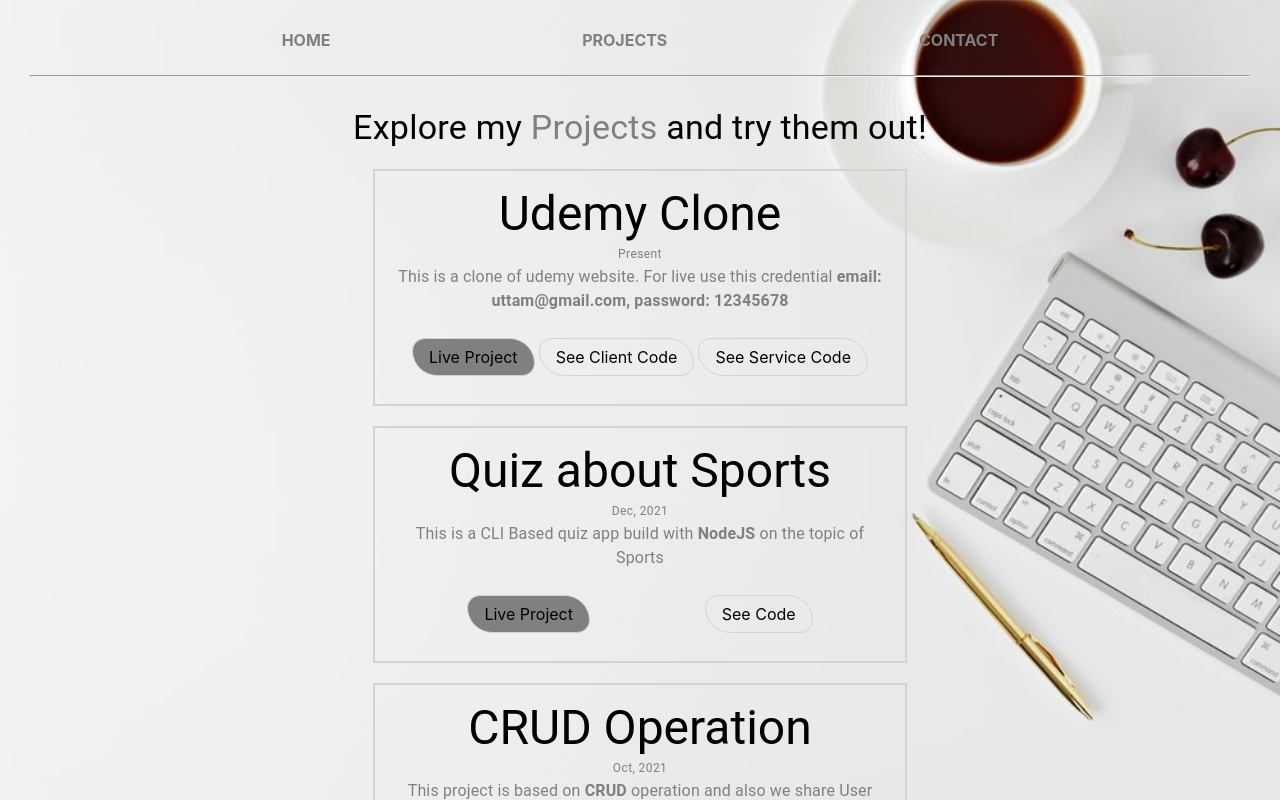
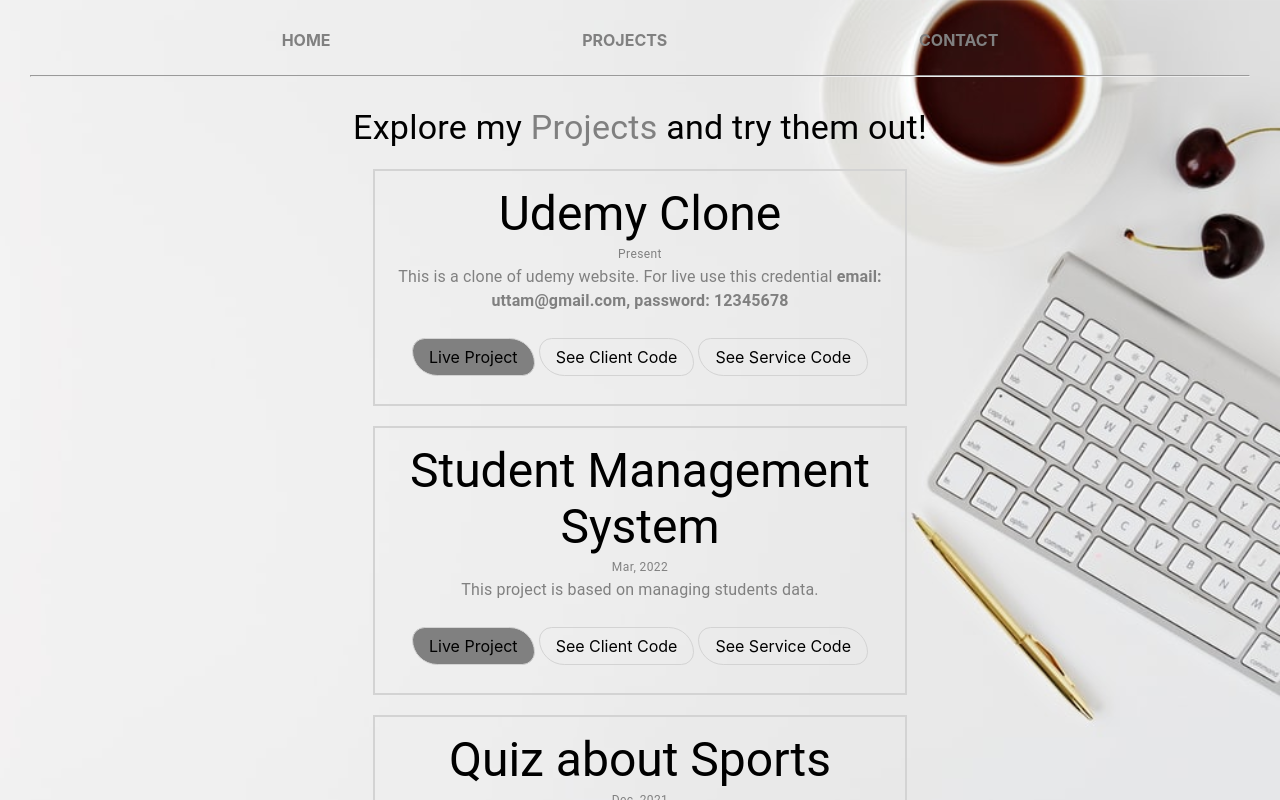
Before and after one commit to uttampatro/portfolio-website, a React (Create React App) app: page /projects in a window 1280 px wide. Shown: the top 800 px of the page. Built offline with nearby package versions, Linux system fonts and the light colour scheme.

Commit message:
addNewProject

```diff
--- a/src/pages/projects/index.tsx
+++ b/src/pages/projects/index.tsx
@@ -161,6 +161,44 @@ function Projects() {
                 </div>
                 <div className={classes.bodyContainer}>
                     <Typography style={{ color: 'black' }} variant="h3">
+                        Student Management System
+                    </Typography>
+                    <Typography variant="caption">Mar, 2022</Typography>
+                    <Typography>
+                        This project is based on managing students data.
+                    </Typography>
+                    <div className={classes.link}>
+                        <Link
+                            className={classes.linkPrimary}
+                            underline="none"
+                            color="black"
+                            href="https://student-management-systems.netlify.app/"
+                            target="_blank"
+                        >
+                            Live Project
+                        </Link>
+                        <Link
+                            className={classes.linkSecondary}
+                            underline="none"
+                            color="black"
+                            href="https://github.com/uttampatro/studentManagementSystem"
+                            target="_blank"
+                        >
+                            See Client Code
+                        </Link>
+                        <Link
+                            className={classes.linkSecondary}
+                            underline="none"
+                            color="black"
+                            href="https://github.com/uttampatro/studentManagementSystem-servicee"
+                            target="_blank"
+                        >
+                            See Service Code
+                        </Link>
+                    </div>
+                </div>
+                <div className={classes.bodyContainer}>
+                    <Typography style={{ color: 'black' }} variant="h3">
                         Quiz about Sports
                     </Typography>
                     <Typography variant="caption">Dec, 2021</Typography>
```
